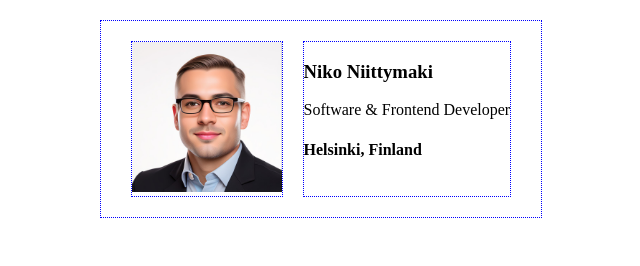
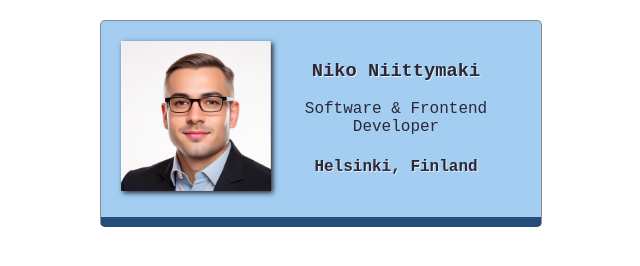
Before and after one commit to NNmaki/scrimbacourse, a plain HTML site: page digitalBusinessCard/index.html in a window 1280 px wide. Shown: the whole page, without its empty margins (319-959 px from the left). Drawn offline with Linux system fonts and the light colour scheme.

Commit message:
Finished business card

```diff
--- a/digitalBusinessCard/index.html
+++ b/digitalBusinessCard/index.html
@@ -1,21 +1,28 @@
+
 <!DOCTYPE html>
 <html lang="en">
+
 <head>
     <link rel="stylesheet" href="styles.css">
     <meta charset="UTF-8">
     <meta name="viewport" content="width=device-width, initial-scale=1.0">
     <title>Digital Business Card - Niko</title>
 </head>
-    <body>
-        <div class="card border-blue">
-            <div class="border-blue">
+
+<body>
+        <div class="card">
+
+            <div class="">
                 <img class="avatar" src="images/niko.jpeg" alt="Niko Niittymaki with glasses, Profile Picture">
             </div>
-            <div class="border-blue">
+
+            <div>
                 <h3>Niko Niittymaki</h3>
                 <p>Software & Frontend Developer</p>
                 <h4>Helsinki, Finland</h4>
             </div>
+
         </div>
-    </body>
+</body>
+
 </html>
--- a/digitalBusinessCard/styles.css
+++ b/digitalBusinessCard/styles.css
@@ -1,19 +1,35 @@
 
 body {
     margin: 20px;
+    font-family: 'Courier New', Courier, monospace;
+}
+
+h3 {
+    text-shadow: 1px 1px #e7ecef;
+}
+
+h4 {
+    text-shadow: 1px 1px #e7ecef;
 }
 
 .avatar {
     width: 150px;
+    box-shadow: 2px 2px 5px #2b2839;
 }
 
 .card {
-    margin-left: auto;
-    margin-right: auto;
+    border: 1px solid #8b8c89;
+    border-radius: 5px;
+    margin: 0px auto;
     display: flex;
     padding: 20px;
     width: 400px;
     justify-content: space-around;
+    text-align: center;
+    color: #2b2839;
+    background: #a3cef1;
+    border-bottom: 10px solid #274c77;
+
 }
 
 .border-blue {
```
